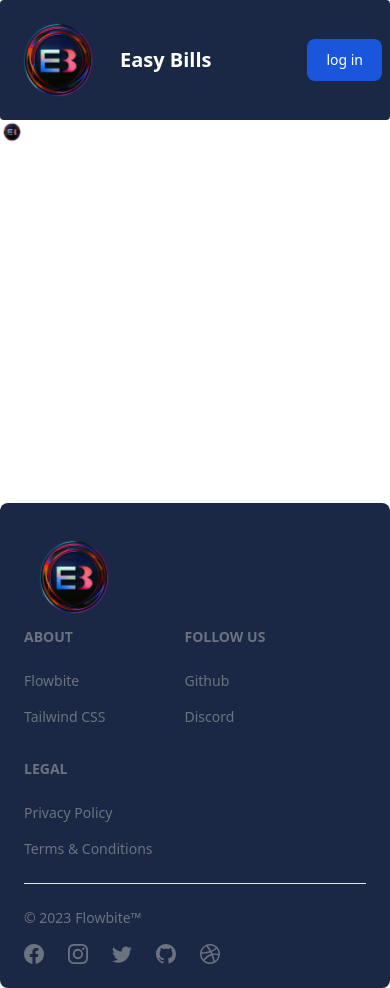
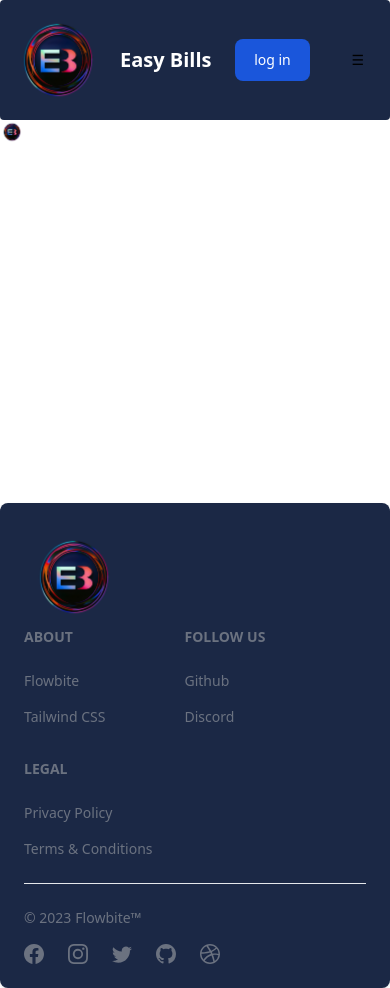
Before and after one commit to tkanney007/TLG-full-stack-project, a React (Create React App) app in the folder frontend/easybills/: page / in a window 390 px wide. Built offline with nearby package versions, Linux system fonts and the light colour scheme.

Commit message:
navbar hamburger toggle

```diff
--- a/frontend/easybills/src/components/Navbar.jsx
+++ b/frontend/easybills/src/components/Navbar.jsx
@@ -1,9 +1,15 @@
-import React from "react";
+import React, { useState } from "react";
 import logo from "../assets/logo.png";
 import { Navbar, Button } from "flowbite-react";
 import { Link } from "react-router-dom";
 
 export default function CustomNavbar() {
+  const [isMenuOpen, setIsMenuOpen] = useState(false);
+
+  const toggleMenu = () => {
+    setIsMenuOpen(!isMenuOpen);
+  };
+
   return (
     <Navbar
       fluid
@@ -31,11 +37,16 @@ export default function CustomNavbar() {
           <Button color="blue">log in</Button>
         </Link>
       </div>
-      <Navbar.Collapse>
+      <div className="md:hidden">
+        <Button onClick={toggleMenu} color="white">
+          &#9776;
+        </Button>
+      </div>
+      <Navbar.Collapse className={isMenuOpen ? 'block' : 'hidden'}>
         <Navbar.Link href="/" active style={{ color: "white" }}>
           Home
         </Navbar.Link>
-        <Navbar.Link href="#" style={{ color: "white" }}>
+        <Navbar.Link href="/payday" style={{ color: "white" }}>
           Payday
         </Navbar.Link>
         <Navbar.Link href="/bills" style={{ color: "white" }}>
```
